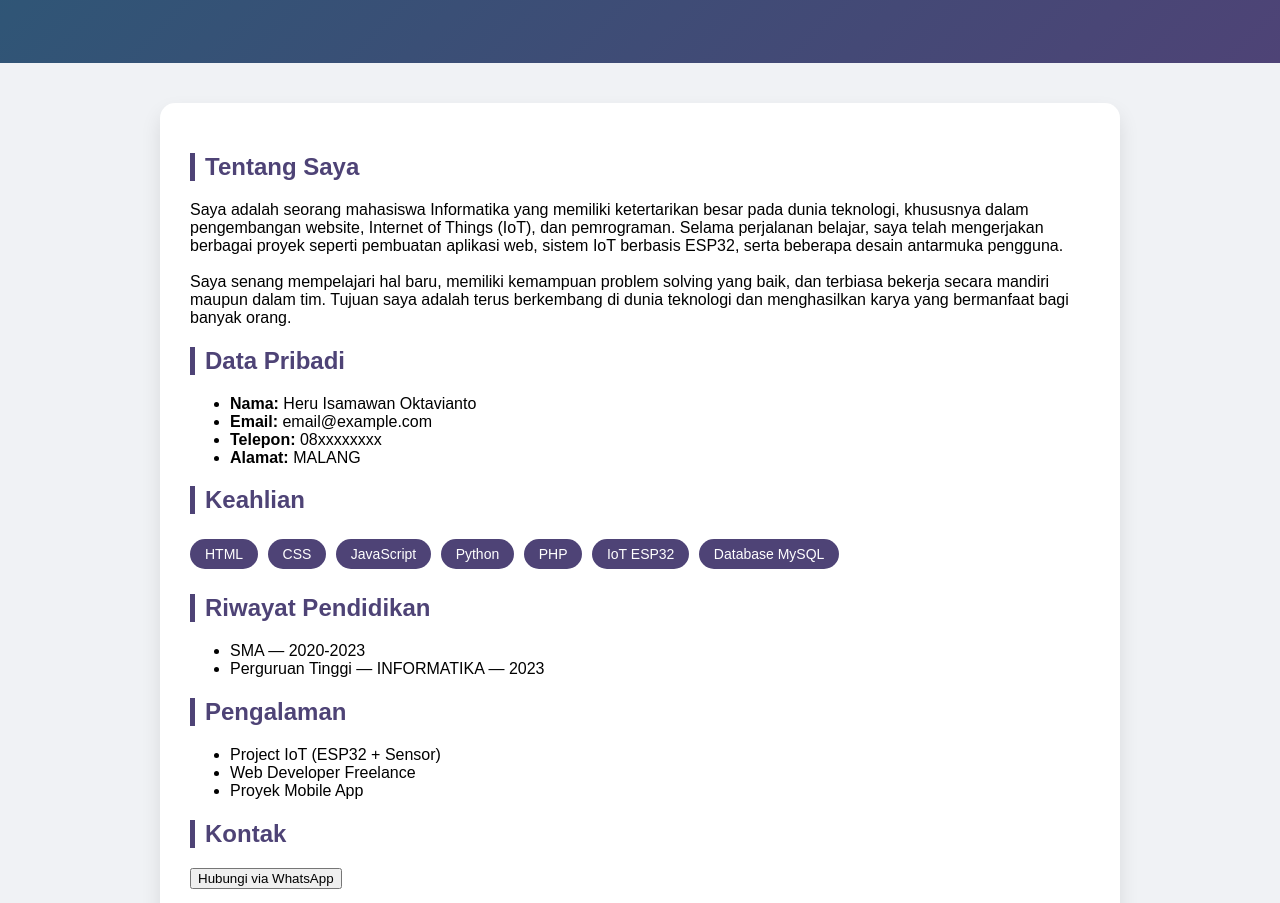
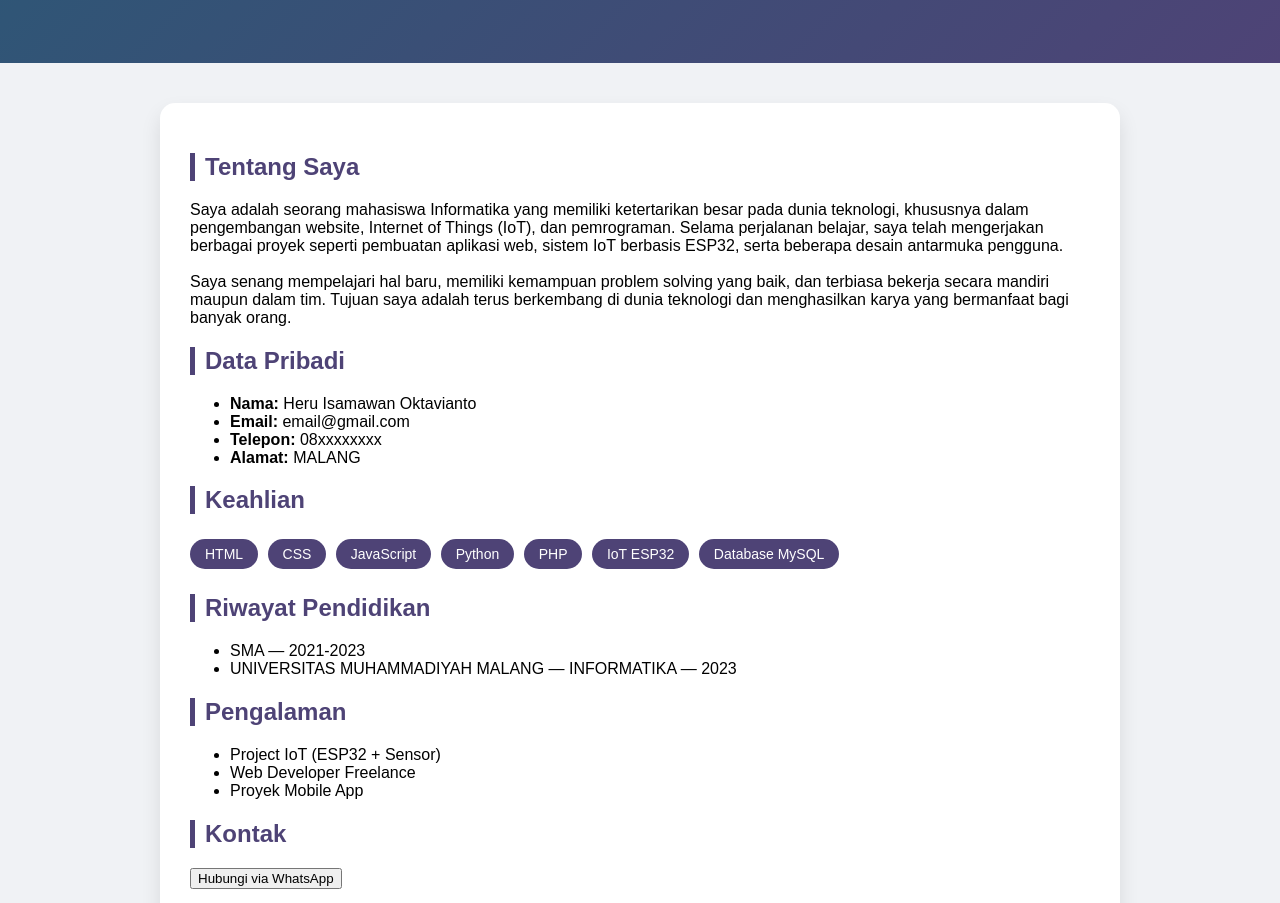
Before and after one commit to heruismawan/tgsweb, a plain HTML site: page index.html in a window 1280 px wide. Shown: the part 194-1097 px from the top of the page. Drawn offline with Linux system fonts and the light colour scheme.

Commit message:
Update index.html

```diff
--- a/index.html
+++ b/index.html
@@ -34,7 +34,7 @@
     <h2>Data Pribadi</h2>
     <ul>
         <li><strong>Nama:</strong> Heru Isamawan Oktavianto</li>
-        <li><strong>Email:</strong> email@example.com</li>
+        <li><strong>Email:</strong> email@gmail.com</li>
         <li><strong>Telepon:</strong> 08xxxxxxxx</li>
         <li><strong>Alamat:</strong> MALANG</li>
     </ul>
@@ -52,8 +52,8 @@
 
     <h2>Riwayat Pendidikan</h2>
     <ul>
-        <li>SMA — 2020-2023</li>
-        <li>Perguruan Tinggi — INFORMATIKA — 2023</li>
+        <li>SMA — 2021-2023</li>
+        <li>UNIVERSITAS MUHAMMADIYAH MALANG — INFORMATIKA — 2023</li>
     </ul>
 
     <h2>Pengalaman</h2>
```
